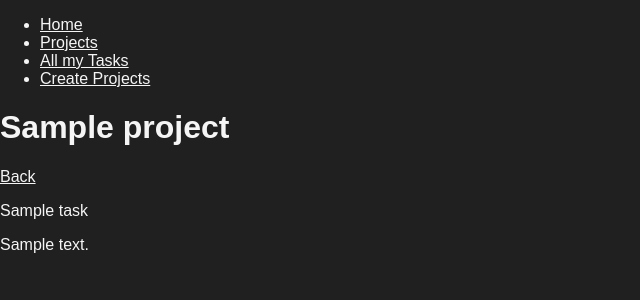
After one commit to estefancayuela/TaskManager, a Django app: page /projects/1 in a window 1280 px wide. The commit adds this page. Shown: the top 300 px of the page, without its empty margins (0-640 px from the left). Run offline with Django 5.2, Linux system fonts and the light colour scheme; tables that the repository leaves empty hold one stand-in row (values such as "Sample post").

Commit message:
Reorganitzation and last steps on querys
Query sets on tasks and projects

```diff
--- a/myapp/forms.py
+++ b/myapp/forms.py
@@ -3,3 +3,7 @@ from django import forms
 class CreateNewTask(forms.Form):
     title = forms.CharField(label="Título de tarea", max_length=200)
     description = forms.CharField(widget=forms.Textarea, label="Descripción de la tarea", required=False)
+
+
+class CreateNewProject(forms.Form):
+    name = forms.CharField(label="Nombre del proyecto", max_length=200)
--- /dev/null
+++ b/myapp/static/styles/basic.css
@@ -0,0 +1,10 @@
+body{
+    background-color: #202020;
+    color: whitesmoke;
+    font-family: Arial, sans-serif;
+    margin: 0;
+    padding: 0;
+}
+a{
+    color: whitesmoke
+}
--- a/myapp/templates/index.html
+++ b/myapp/templates/index.html
@@ -7,8 +7,10 @@
 </head>
 <body>
     {% extends 'layouts/base.html' %}
+    {% load static %}
     {% block content %}
     <h1>Index</h1>
+    <img src="{% static 'imagen.jpg' %}" alt="" width="100%">
     <h2>{{title}}</h2>
     <p>Template Index</p>
     <p>Lorem ipsum, dolor sit amet consectetur adipisicing elit. Corrupti voluptates harum soluta nostrum nulla, corporis blanditiis officiis laudantium molestiae, earum ipsum et modi obcaecati dolorem at ipsam nobis eligendi aperiam quo reprehenderit sapiente. Unde provident earum tempora! Voluptate, ab iusto sunt corporis harum dolores mollitia temporibus ut saepe accusamus tenetur quia veniam. Fuga non enim quis quas sapiente accusamus eius architecto omnis veritatis quae quia eum excepturi, quos dolor nemo fugiat error ullam eligendi pariatur voluptas reiciendis quam voluptatibus corporis. Ab nesciunt sit fuga inventore deserunt ullam, accusamus quis adipisci ut debitis similique. Necessitatibus laudantium ullam architecto repellendus placeat amet!</p>
--- a/myapp/templates/layouts/base.html
+++ b/myapp/templates/layouts/base.html
@@ -1,10 +1,22 @@
+<!DOCTYPE html>
+<html lang="en">
+<head>
+    {% load static %}
+    <meta charset="UTF-8">
+    <meta name="viewport" content="width=device-width, initial-scale=1.0">
+    <link rel="stylesheet" href="{% static 'styles/basic.css' %}">
+    <title>Django Project</title>
+</head>
+<body>
     <nav>
         <ul>
             <li><a href="/">Home</a></li>
-        <li><a href="/projects/projects">Projects</a></li>
-        <li><a href="/tasks/tasks">Tasks</a></li>
-        <li><a href="/create_task">Create Tasks</a></li>
+            <li><a href="/projects">Projects</a></li>
+            <li><a href="/tasks">All my Tasks</a></li>
+            <li><a href="/create_project">Create Projects</a></li>
         </ul>
     </nav>
     {% block content %}
     {% endblock %}
+</body>
+</html>
--- /dev/null
+++ b/myapp/templates/projects/project_detail.html
@@ -0,0 +1,10 @@
+{% extends 'layouts/base.html' %}
+{% block content %}
+
+    <h1>{{ project.name }}</h1>
+    <p><a href="/projects/">Back</a></p>
+    {% for single_task in task_filtered %}
+        <p>{{ single_task.title }}</p>
+        <p>{{ single_task.description }}</p>
+    {% endfor %}
+{% endblock %}
--- a/myapp/templates/projects/projects.html
+++ b/myapp/templates/projects/projects.html
@@ -1,8 +1,11 @@
 {% extends 'layouts/base.html' %}
 {% block content %}
 <h1>Projects</h1>
+<button onclick="window.location.href='/create_project/'">Create new project</button>
 {% for project in project_list %}
+<a href="/projects/{{ project.id }}">
     <h2>{{ project.name }}</h2>
+</a>
 {% endfor %}
 
 {% endblock %}
--- a/myapp/templates/tasks/tasks.html
+++ b/myapp/templates/tasks/tasks.html
@@ -6,10 +6,8 @@
 
 {% for task in task_list %}
 {% if task.done == False %}
-    <h2>{{ task.title }}</h2>
+    <h2>{{ task.title }} - {{ task.project.name}} </h2>
     <p><b>{{ task.description }}</b></p>
-    <p>{{ task.project.name }}
-    </p>
     <button>Done</button>
     <button>Delete</button>
 {% endif %}
--- a/myapp/urls.py
+++ b/myapp/urls.py
@@ -5,6 +5,8 @@ urlpatterns = [
     path('', views.index),
     path('hello/<str:username>', views.hola),
     path('projects/', views.projects),
+    path('projects/<int:id>', views.project_detail),
+    path('create_project/', views.create_project),
     path('tasks/', views.tasks),
     path('create_task/', views.create_task),
 ]
--- a/myapp/views.py
+++ b/myapp/views.py
@@ -1,7 +1,7 @@
-from django.shortcuts import render, redirect
+from django.shortcuts import render, redirect, get_object_or_404
 from django.http import HttpResponse
 from .models import Task, Project
-from .forms import CreateNewTask
+from .forms import CreateNewTask, CreateNewProject
 
 
 # Create your views here.
@@ -16,16 +16,16 @@ def index(request):
 
 def projects(request):
     project_list=list(Project.objects.values())
-    return render (request, 'projects.html', {'project_list': project_list})
+    return render (request, 'projects/projects.html', {'project_list': project_list})
 
 def tasks(request):
     #t=get_object_or_404(Task, id=id)
     task_list = Task.objects.all()
-    return render (request, 'tasks.html', {'task_list': task_list})
+    return render (request, 'tasks/tasks.html', {'task_list': task_list})
 
 def create_task(request):
     if request.method == 'GET':
-        return render(request, 'create_task.html', {'form': CreateNewTask()})
+        return render(request, 'tasks/create_task.html', {'form': CreateNewTask()})
     else:
         Task.objects.create(
             title=request.POST['title'],
@@ -33,3 +33,17 @@ def create_task(request):
             project_id=1
         )
         return redirect('/tasks/')
+
+def create_project(request):
+    if request.method == 'GET':
+        return render(request, 'projects/create_project.html', {'form': CreateNewProject()})
+    else:
+        Project.objects.create(name=request.POST['name'])
+        return redirect('/projects/')
+
+def project_detail(request, id):
+    project = get_object_or_404(Project, id=id)
+    task_filtered = Task.objects.filter(project_id=id)
+    return render(request,
+                  'projects/project_detail.html',
+                  {'project': project, 'task_filtered': task_filtered})
```
Also changed, not shown: myapp/templates/projects/create_project.html (+13 -0 lines), myapp/static/imagen.jpg (added). Lines whose indentation alone changed are shown as unchanged.
